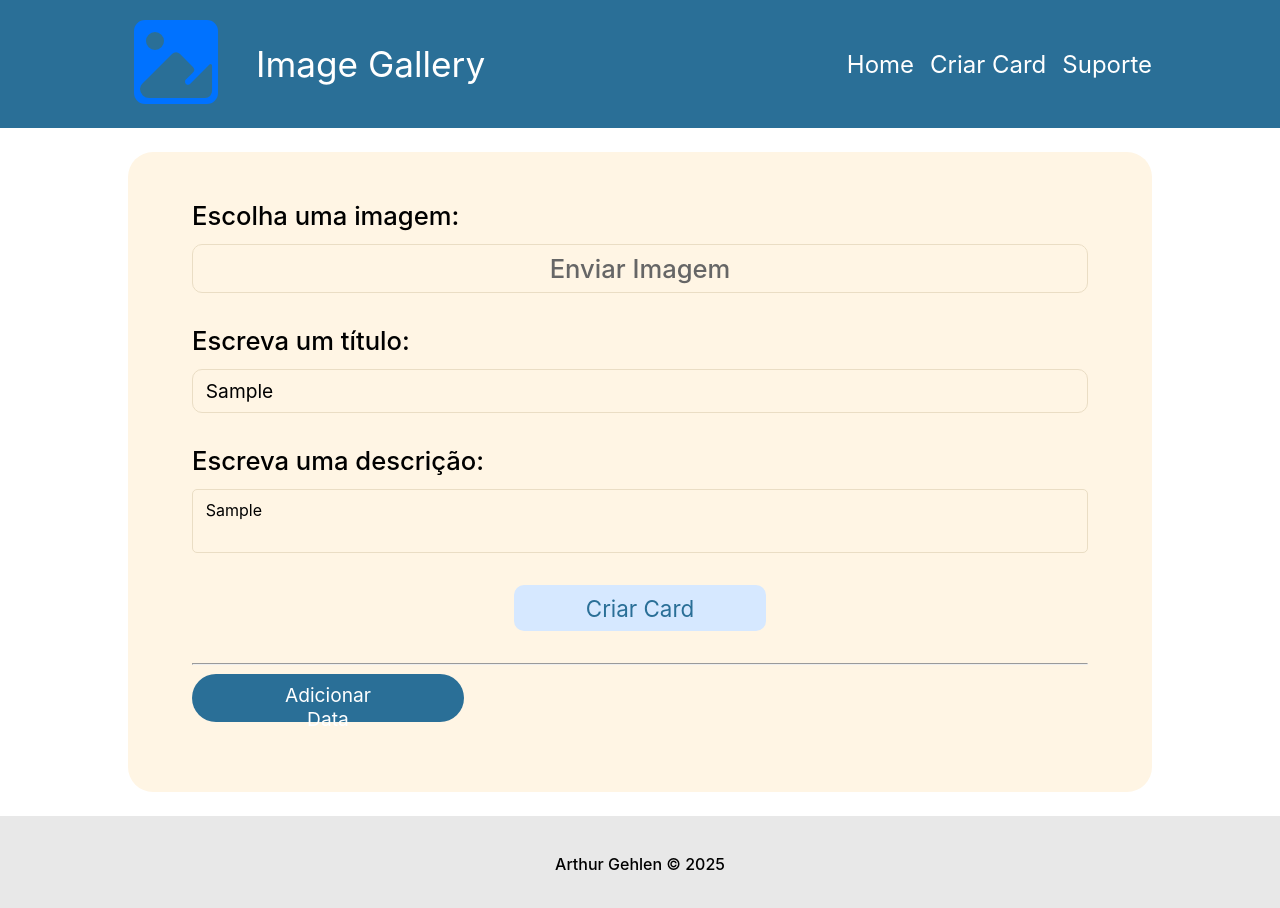
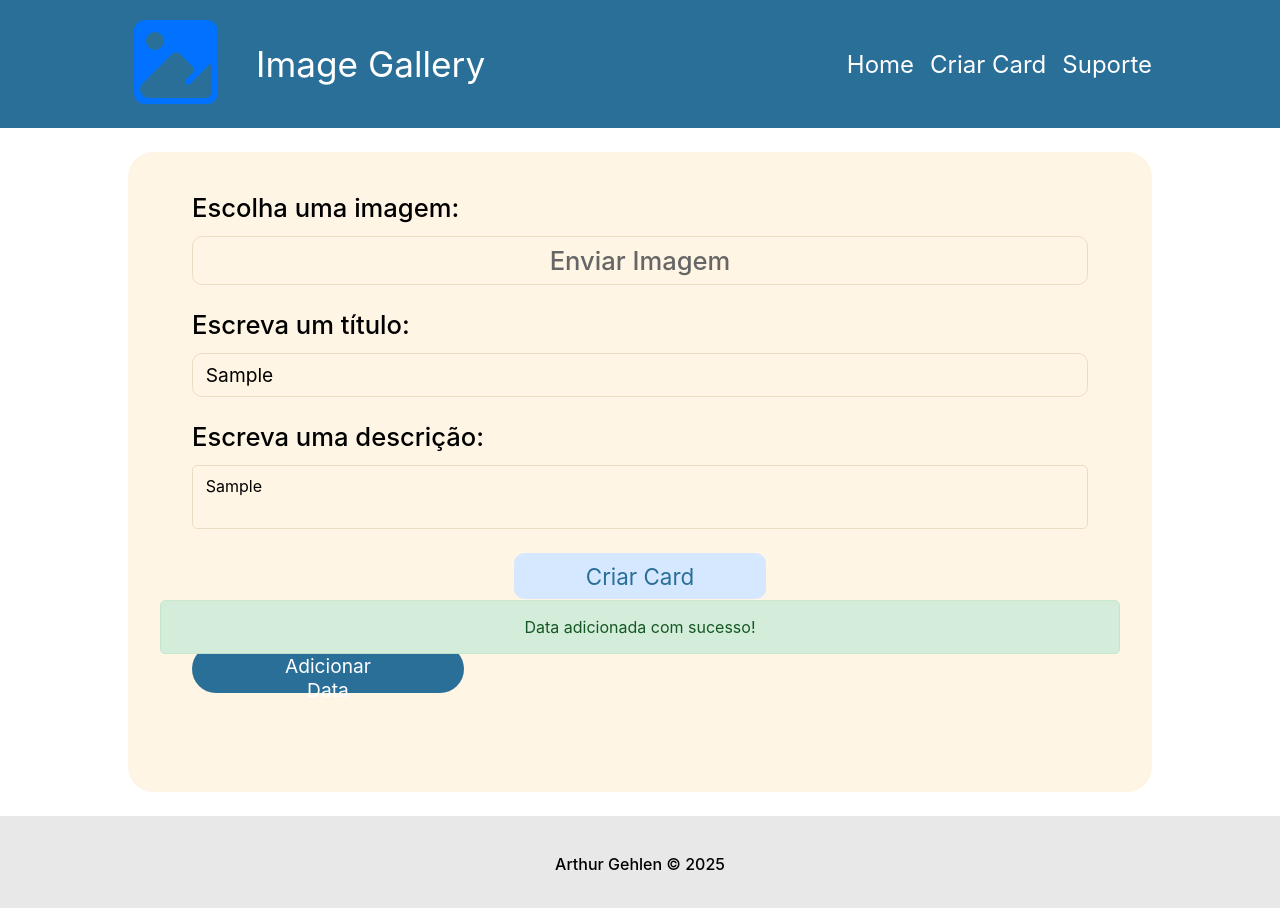
Before and after one commit to ArthurGehlen/imageGallery, a React (Create React App) app: page /add_card in a window 1280 px wide. Both pictures are taken after typing "Sample", "Sample" into the empty fields and a click on the button "Adicionar Data". Shown: the top 908 px of the page. Built offline with nearby package versions, Linux system fonts and the light colour scheme.

Commit message:
Adicionando a mensagem de adicionando data.

```diff
--- a/src/components/pages/AddCard.jsx
+++ b/src/components/pages/AddCard.jsx
@@ -4,6 +4,7 @@ import { useNavigate } from 'react-router-dom'
 
 // Components
 import Main from "../ui/Main"
+import Message from '../ui/Message'
 
 // Assets
 import styles from './AddCard.module.css'
@@ -14,6 +15,7 @@ function AddCard() {
     const [description, setDescription] = useState("")
     const [add_date, setAddDate] = useState(false)
     const [date, setDate] = useState("")
+    const [message, setMessage] = useState("")
     const navigate = useNavigate()
 
     const handle_image_upload = (event) => {
@@ -49,9 +51,16 @@ function AddCard() {
     }
 
     const set_date = () => {
-        setAddDate(!add_date)
+        const new_add_date = !add_date
+        setAddDate(new_add_date)
+
+        if (new_add_date) {
+            setMessage("Data adicionada com sucesso!")
+        } else {
+            setMessage("Data removida com sucesso!")
+        }
+
         display_date()
-        console.log(add_date)
     }
 
     const handle_submit = (event) => {
@@ -98,7 +107,7 @@ function AddCard() {
                         placeholder='Tamanho máximo: 150 palavras'
                         value={description}
                         maxLength={150}
-                        onChange={(e) => setDescription(e.target.value)}>
+                        onChange={(e) => setDescription(e.target.value)} >
                     </textarea>
                 </div>
                 <button type="submit">Criar Card</button>
@@ -107,6 +116,7 @@ function AddCard() {
             <div className={styles.atributes}>
                 <button onClick={set_date}>Adicionar Data</button>
             </div>
+            {message && <Message msg={message} type='success' />}
         </Main>
     )
 }
--- a/src/components/pages/AddCard.module.css
+++ b/src/components/pages/AddCard.module.css
@@ -1,12 +1,12 @@
 .form {
     width: 100%;
-    height: 85%;
+    height: 80%;
     border-radius: 25px;
     display: flex;
     flex-direction: column;
     align-items: center;
-    gap: 2rem;
-    padding: 1rem 2rem;
+    gap: 1.5rem;
+    padding: .5rem 2rem;
 }
 
 .form div .input_file,
--- /dev/null
+++ b/src/components/ui/Message.jsx
@@ -0,0 +1,31 @@
+import { useState, useEffect } from 'react'
+import styles from "./Message.module.css"
+
+function Message({ msg }) {
+    const [visible, setVisible] = useState(false)
+
+    useEffect(() => {
+        if (!msg) {
+            setVisible(false)
+            return
+        }
+
+        setVisible(true)
+
+        const timer = setTimeout(() => {
+            setVisible(false)
+        }, 3000)
+
+        return () => clearTimeout(timer)
+    }, [msg])
+
+    return (
+        <>
+            {visible && (
+                <div className={styles.message}>{msg}</div>
+            )}
+        </>
+    )
+}
+
+export default Message
--- /dev/null
+++ b/src/components/ui/Message.module.css
@@ -0,0 +1,18 @@
+.message {
+    width: 100%;
+    padding: 1rem;
+    border: 1px solid #000;
+    margin-top: 1rem;
+    text-align: center;
+    border-radius: 5px;
+    color: #155724;
+    background-color: #d4edda;
+    border-color: #c3e6cb;
+    animation: show_message .4s ease forwards;
+}
+
+@keyframes show_message {
+    to {
+        transform: translateY(-6.8rem);
+    }
+}
```
